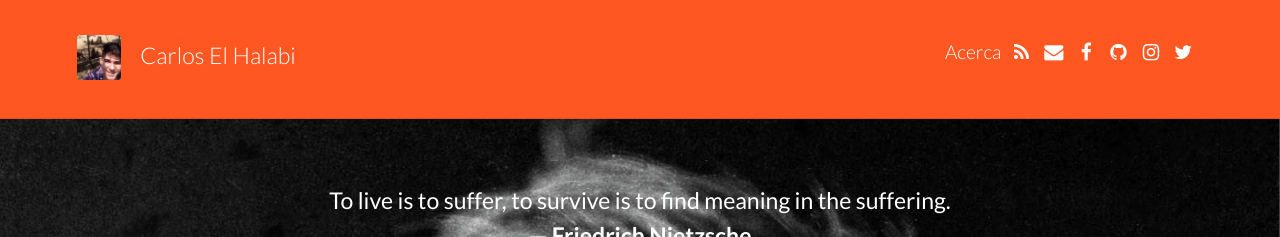
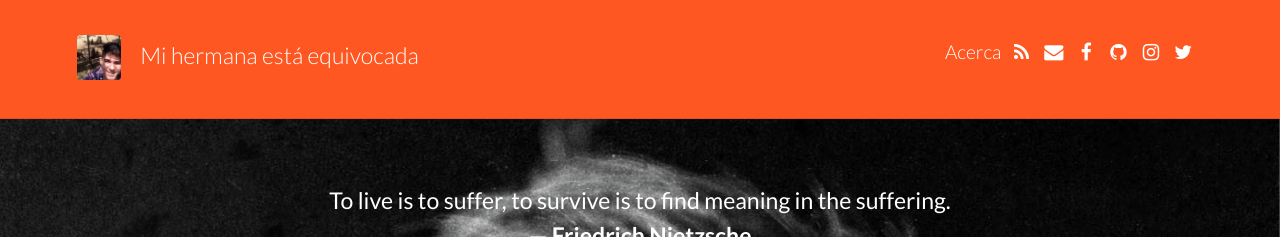
Before and after one commit to carloselhalabi/blog, a Jekyll site: the page built from index.html, in a window 1280 px wide. Shown: the top 237 px of the page. Built offline with Jekyll 4.4.1, drawn with Linux system fonts in a browser that asks for light colours; nearby versions of some CDN libraries; the list of posts is cut into pages by our own code.

```diff
--- a/_config.yml
+++ b/_config.yml
@@ -5,10 +5,10 @@ url: "https://carloselhalabi.github.io/blog" # the base hostname & protocol for
 # THEME-SPECIFIC CONFIGURATION
 theme:
   # Meta
-  title: Carlos El Halabi
+  title: Mi hermana está equivocada
   avatar: avatar.jpg
   gravatar: # Email MD5 hash
-  description: "Un blog sobre tecnologia, privacidad y filosofia." # used by search engines
+  description: "A picture of myself for the future times." # used by search engines
 
   # Header and footer text
   header_text: >
```
